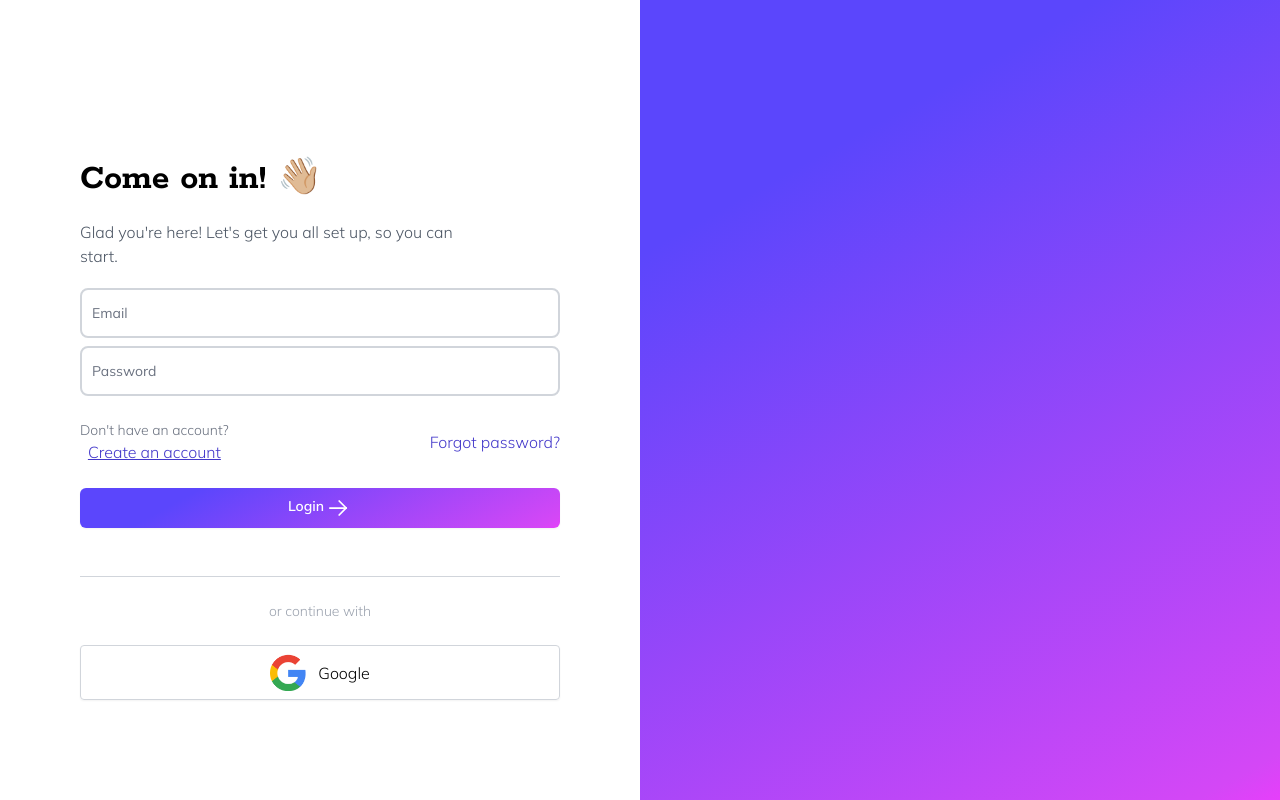
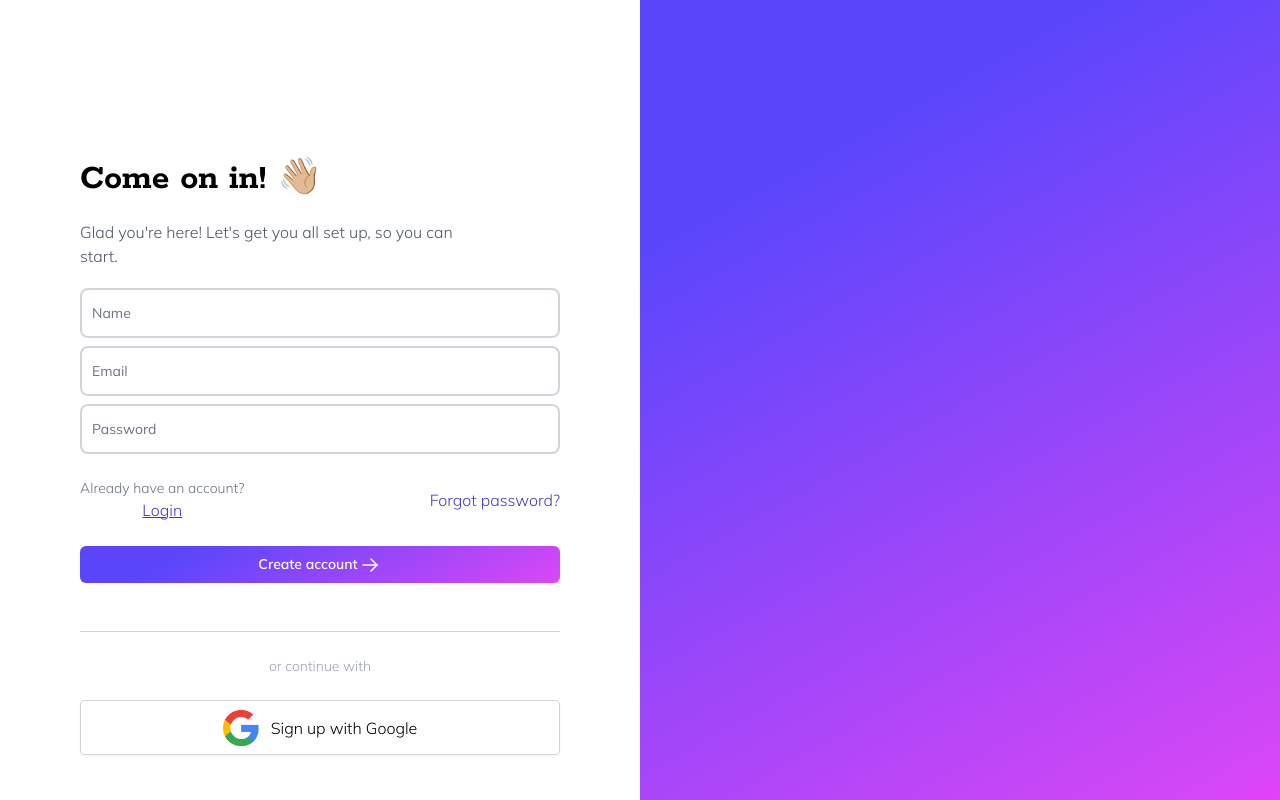
Before and after one commit to MiguelCamilo/IdentityHub, a React (Vite) app: page /register in a window 1280 px wide. Built offline with nearby package versions, Linux system fonts and the light colour scheme.

Commit message:
REGISTER page is complete

```diff
--- a/package.json
+++ b/package.json
@@ -17,6 +17,7 @@
   "devDependencies": {
     "@types/react": "^18.0.28",
     "@types/react-dom": "^18.0.11",
+    "@types/react-router-dom": "^5.3.3",
     "@typescript-eslint/eslint-plugin": "^5.57.1",
     "@typescript-eslint/parser": "^5.57.1",
     "@vitejs/plugin-react": "^4.0.0",
--- a/src/components/Buttons.tsx
+++ b/src/components/Buttons.tsx
@@ -1,13 +1,15 @@
-interface ButtonsProps {
+interface ButtonsProps extends React.ButtonHTMLAttributes<HTMLButtonElement> {
     className?: string;
     onClick?: (e: React.MouseEvent<HTMLButtonElement>) => void;
     children?: React.ReactNode;
 }
 
-const Buttons: React.FC <ButtonsProps> = ({ className, onClick, children }) => {
+const Buttons: React.FC <ButtonsProps> = ({ type, className, onClick, children, ...props }) => {
 
     return (
         <button
+            {...props}
+            type={type}
             className={className}
             onClick={onClick}
         >
@@ -17,3 +19,10 @@ const Buttons: React.FC <ButtonsProps> = ({ className, onClick, children }) => {
 }
 
 export default Buttons;
+
+/*
+    When you create an interface that extends React.ButtonHTMLAttributes<HTMLButtonElement>,
+    you are telling TypeScript that your interface should include all the properties that an HTML button element can have.
+
+    Also type doesn't need to be included in the interface since it's being extended from React.ButtonHTMLAttributes
+*/
--- a/src/components/Inputs.tsx
+++ b/src/components/Inputs.tsx
@@ -1,11 +1,13 @@
 interface InputsProps {
-	type?: string;
+	type?: string | undefined;
 	placeholder?: string;
 	required?: boolean;
     className?: string;
+	value?: string
+	onChange?: (e: React.ChangeEvent<HTMLInputElement>) => void;
 }
 
-const Inputs: React.FC<InputsProps> = ({ type, placeholder, required, className }) => {
+const Inputs: React.FC<InputsProps> = ({ type, placeholder, required, className, value, onChange }) => {
 	return (
 		<div className="relative">
 			<input
@@ -13,6 +15,8 @@ const Inputs: React.FC<InputsProps> = ({ type, placeholder, required, className
 				className={className}
 				placeholder=" "
                 required={required}
+				value={value}
+				onChange={onChange}
 			/>
 			<label
 				className="absolute text-sm text-gray-500 dark:text-gray-400 duration-300 transform -translate-y-4 scale-75 top-2 z-10 origin-[0] bg-white px-2 peer-focus:px-2 peer-focus:text-indigo-600 peer-placeholder-shown:scale-100 peer-placeholder-shown:-translate-y-1/2 peer-placeholder-shown:top-1/2 peer-focus:top-2 peer-focus:scale-75 peer-focus:-translate-y-4 left-1"
--- a/src/pages/Login.tsx
+++ b/src/pages/Login.tsx
@@ -1,4 +1,4 @@
-import { useState, useEffect } from "react";
+import { useState } from "react";
 import { Link } from "react-router-dom";
 import { useNavigate } from "react-router-dom";
 
@@ -11,12 +11,28 @@ import "../App.css";
 const Login = () => {
 	const [email, setEmail] = useState("");
 	const [password, setPassword] = useState("");
-	const [error, setError] = useState(false);
+	const [errorMessage, setErrorMessage] = useState({});
 
 	const navigate = useNavigate();
 
-	const handleSubmit = (e: React.FormEvent<HTMLFormElement>) => {
+	const handleLogin = (e: React.FormEvent<HTMLFormElement>) => {
 		e.preventDefault();
+
+		fetch(`${process.env.REACT_APP_API}`, {
+			method: "POST",
+			headers: {
+				"Content-Type": "application/json",
+			},
+			body: JSON.stringify({ email, password }),
+		})
+			.then((res) => res.json())
+			.then((data) => {
+				console.log(data);
+			})
+			.catch((error) => {
+				console.log(error);
+				// setErrorMessage(error.message)
+			});
 	};
 	return (
 		<>
@@ -34,14 +50,18 @@ const Login = () => {
 							Login to your account to continue.
 						</p>
 
-						<form onSubmit={handleSubmit}>
+						<form onSubmit={handleLogin}>
 							<Inputs
+								value={email}
+								onChange={(e) => setEmail(e.target.value)}
 								type="email"
 								placeholder="Email"
 								required
 								className="block px-2.5 pb-2.5 pt-4 w-full my-2 text-sm text-gray-900 bg-transparent rounded-lg border-2 border-gray-300 appearance-none focus:outline-none focus:ring-0 focus:border-indigo-600 peer"
 							/>
 							<Inputs
+								value={password}
+								onChange={(e) => setPassword(e.target.value)}
 								type="password"
 								placeholder="Password"
 								required
@@ -54,24 +74,24 @@ const Login = () => {
 									<span className="text-gray-500 text-sm font-thin">
 										Don't have an account?
 									</span>{" "}
-
 									<Link to="/register">
 										<span className="underline decoration-solid decoration-1 mb-2 sm:mb-0">
 											Create an account
 										</span>
 									</Link>
-
 								</div>
 
 								<div className="font-thin text-indigo-700 hover:text-indigo-300 hover:duration-300 cursor-pointer">
 									Forgot password?
 								</div>
 							</div>
-							<Buttons className="flex w-full justify-center rounded-md gradient-bg px-3 py-1.5 text-sm font-semibold leading-6 text-white shadow-sm focus-visible:outline focus-visible:outline-2 focus-visible:outline-offset-2 hover:opacity-90 hover:duration-300">
+							<Buttons
+								className="flex w-full justify-center rounded-md gradient-bg px-3 py-1.5 text-sm font-semibold leading-6 text-white shadow-sm focus-visible:outline focus-visible:outline-2 focus-visible:outline-offset-2 hover:opacity-90 hover:duration-300"
+							>
 								<span>Login</span>
 								<svg
 									xmlns="http://www.w3.org/2000/svg"
-									className="w-7"
+									className="w-6"
 									viewBox="0 0 24 24"
 									strokeWidth="1.5"
 									stroke="#ffffff"
@@ -95,7 +115,10 @@ const Login = () => {
 						</p>
 						{/* Bottom Buttons Container */}
 						<div className="flex flex-col space-x-0 space-y-6 md:flex-row ">
-							<Buttons className="flex items-center justify-center w-full py-2 space-x-3 border border-gray-300 rounded shadow-sm hover:bg-opacity-30 hover:shadow-lg hover:-translate-y-0.5 transition duration-150">
+							<Buttons
+								type="button"
+								className="flex items-center justify-center w-full py-2 space-x-3 border border-gray-300 rounded shadow-sm hover:bg-opacity-30 hover:shadow-lg hover:-translate-y-0.5 transition duration-150"
+							>
 								<Img src="/img/google.png" alt="" className="w-9" />
 								<span className="font-thin">Google</span>
 							</Buttons>
--- a/src/pages/Register.tsx
+++ b/src/pages/Register.tsx
@@ -1,8 +1,14 @@
+import { Link } from "react-router-dom";
+
 import Inputs from "../components/Inputs";
 import Img from "../components/Img";
 import Buttons from "../components/Buttons";
 
 import "../App.css";
+
+const handleRegister = (e: React.FormEvent<HTMLFormElement>) => {
+    e.preventDefault();
+}
 
 
 const Register = () => {
@@ -24,7 +30,13 @@ const Register = () => {
 							Glad you're here! Let's get you all set up, so you can start.
 						</p>
 
-						<form onSubmit={() => {}}>
+						<form onSubmit={handleRegister}>
+                            <Inputs
+                                type="text"
+                                placeholder="Name"
+                                required
+                                className="block px-2.5 pb-2.5 pt-4 w-full my-2 text-sm text-gray-900 bg-transparent rounded-lg border-2 border-gray-300 appearance-none focus:outline-none focus:ring-0 focus:border-indigo-600 peer"
+                            />
 							<Inputs
 								type="email"
 								placeholder="Email"
@@ -42,14 +54,14 @@ const Register = () => {
 							<div className="flex flex-col items-center justify-between my-6 md:flex-row md:space-y-0">
 								<div className="flex flex-col text-center font-thin text-indigo-700 hover:text-indigo-300 hover:duration-300 cursor-pointer">
 									<span className="text-gray-500 text-sm font-thin">
-										Don't have an account?
+										Already have an account?
 									</span>{" "}
 
-									{/* <Link to="/register"> */}
+									<Link to="/">
 										<span className="underline decoration-solid decoration-1 mb-2 sm:mb-0">
-											Create an account
+											Login
 										</span>
-									{/* </Link> */}
+									</Link>
 
 								</div>
 
@@ -58,10 +70,10 @@ const Register = () => {
 								</div>
 							</div>
 							<Buttons className="flex w-full justify-center rounded-md gradient-bg px-3 py-1.5 text-sm font-semibold leading-6 text-white shadow-sm focus-visible:outline focus-visible:outline-2 focus-visible:outline-offset-2 hover:opacity-90 hover:duration-300">
-								<span>Login</span>
+								<span>Create account</span>
 								<svg
 									xmlns="http://www.w3.org/2000/svg"
-									className="w-7"
+									className="w-6 mt-[1px]"
 									viewBox="0 0 24 24"
 									strokeWidth="1.5"
 									stroke="#ffffff"
@@ -87,7 +99,7 @@ const Register = () => {
 						<div className="flex flex-col space-x-0 space-y-6 md:flex-row ">
 							<Buttons className="flex items-center justify-center w-full py-2 space-x-3 border border-gray-300 rounded shadow-sm hover:bg-opacity-30 hover:shadow-lg hover:-translate-y-0.5 transition duration-150">
 								<Img src="/img/google.png" alt="" className="w-9" />
-								<span className="font-thin">Google</span>
+								<span className="font-thin">Sign up with Google</span>
 							</Buttons>
 						</div>
 					</div>
```
Also changed, not shown: 1 other file (tests, documents, lock files or other folders).
